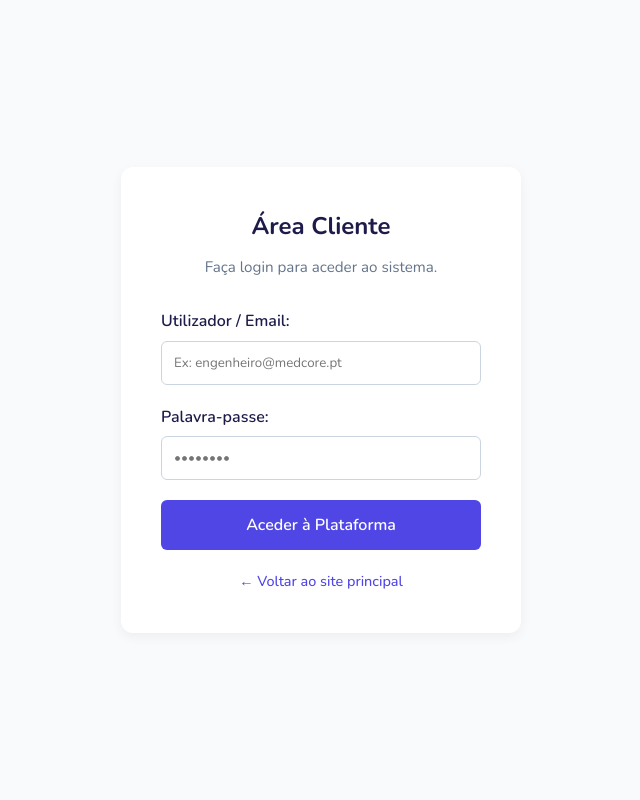
After one commit to luanaguimaraes1241028/projetoSIBDAS, a PHP site: page /login/login.html in a window 1280 px wide. The commit adds this page. Shown: the whole page, without its empty margins (319-959 px from the left). Run offline with PHP 8.4, Linux system fonts and the light colour scheme.

Commit message:
Criação do login estruturado com CSS

```diff
--- a/assets/css/1241028.css
+++ b/assets/css/1241028.css
@@ -259,3 +259,93 @@ body {
     box-sizing: border-box;
     font-family: 'Nunito', Arial, Helvetica, sans-serif;
 }
+
+/* login */
+
+.login-body {
+    background-color: #f8fafc;
+    display: flex;
+    justify-content: center;
+    align-items: center;
+    min-height: 100vh;
+    margin: 0;
+    font-family: 'Nunito', sans-serif;
+}
+
+.login-container {
+    background-color: #ffffff;
+    padding: 40px;
+    border-radius: 12px;
+    box-shadow: 0 4px 12px rgba(0, 0, 0, 0.05);
+    width: 100%;
+    max-width: 400px;
+    text-align: center;
+}
+
+.login-title {
+    color: #1e1b4b;
+    margin-bottom: 10px;
+}
+
+.login-subtitle {
+    color: #64748b;
+    font-size: 0.95em;
+    margin-bottom: 30px;
+}
+
+.login-form {
+    display: flex;
+    flex-direction: column;
+    text-align: left;
+}
+
+.login-form label {
+    font-weight: 600;
+    color: #1e1b4b;
+    margin-bottom: 6px;
+}
+
+.login-form input {
+    padding: 12px;
+    margin-bottom: 20px;
+    border: 1px solid #cbd5e1;
+    border-radius: 6px;
+    font-family: inherit;
+}
+
+.login-form input:focus {
+    outline: none;
+    border-color: #4f46e5;
+    box-shadow: 0 0 0 3px rgba(79, 70, 229, 0.1);
+}
+
+.login-form button {
+    background-color: #4f46e5;
+    color: white;
+    padding: 14px;
+    border: none;
+    border-radius: 6px;
+    font-size: 1em;
+    font-weight: 600;
+    cursor: pointer;
+    transition: background-color 0.2s ease;
+}
+
+.login-form button:hover {
+    background-color: #3730a3;
+}
+
+.login-back-wrapper {
+    margin-top: 20px;
+    font-size: 0.9em;
+}
+
+.login-back-link {
+    color: #4f46e5;
+    text-decoration: none;
+    font-weight: 500;
+}
+
+.login-back-link:hover {
+    text-decoration: underline;
+}
--- /dev/null
+++ b/login/login.html
@@ -0,0 +1,40 @@
+<!DOCTYPE html>
+<html lang="pt">
+<head>
+    <meta charset="UTF-8">
+    <meta name="viewport" content="width=device-width, initial-scale=1.0">
+    <title>MedCore Inventory - Acesso Restrito</title>
+
+    <link rel="shortcut icon" href="../assets/img/logo medcore.png" type="image/jpeg">
+
+    <link rel="preconnect" href="https://fonts.googleapis.com">
+    <link rel="preconnect" href="https://fonts.gstatic.com" crossorigin>
+    <link href="https://fonts.googleapis.com/css2?family=Nunito:wght@300;400;500;600;700&display=swap" rel="stylesheet">
+
+    <link rel="stylesheet" href="../assets/css/1241028.css">
+</head>
+<body class="login-body">
+
+    <div class="login-container">
+
+        <h2 class="login-title">Área Cliente</h2>
+        <p class="login-subtitle">Faça login para aceder ao sistema.</p>
+
+        <form id="loginForm" class="login-form">
+
+            <label for="username">Utilizador / Email:</label>
+            <input type="text" id="username" name="username" placeholder="Ex: engenheiro@medcore.pt" required>
+
+            <label for="password">Palavra-passe:</label>
+            <input type="password" id="password" name="password" placeholder="••••••••" required>
+
+            <button type="submit">Aceder à Plataforma</button>
+        </form>
+
+        <p class="login-back-wrapper">
+            <a href="../public/index.html" class="login-back-link">← Voltar ao site principal</a>
+        </p>
+    </div>
+
+</body>
+</html>
--- a/public/index.html
+++ b/public/index.html
@@ -30,7 +30,7 @@
             <a href="#contacto">Suporte e Contactos</a>
         </div>
         <div class="nav-cliente">
-            <a href="../private/login_form.html" target="_blank">Área Cliente</a>
+            <a href="../login/login.html" target="_blank">Área Cliente</a>
         </div>
     </nav>
 
```
